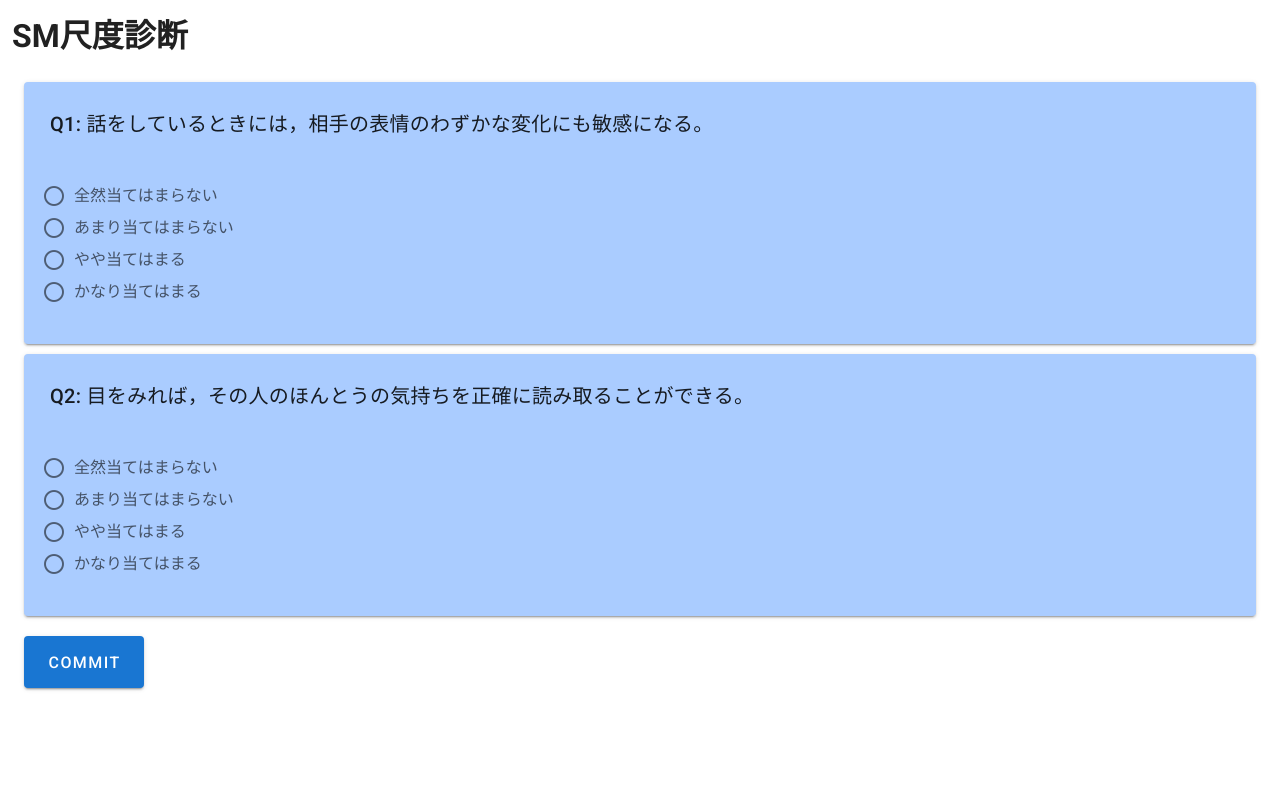
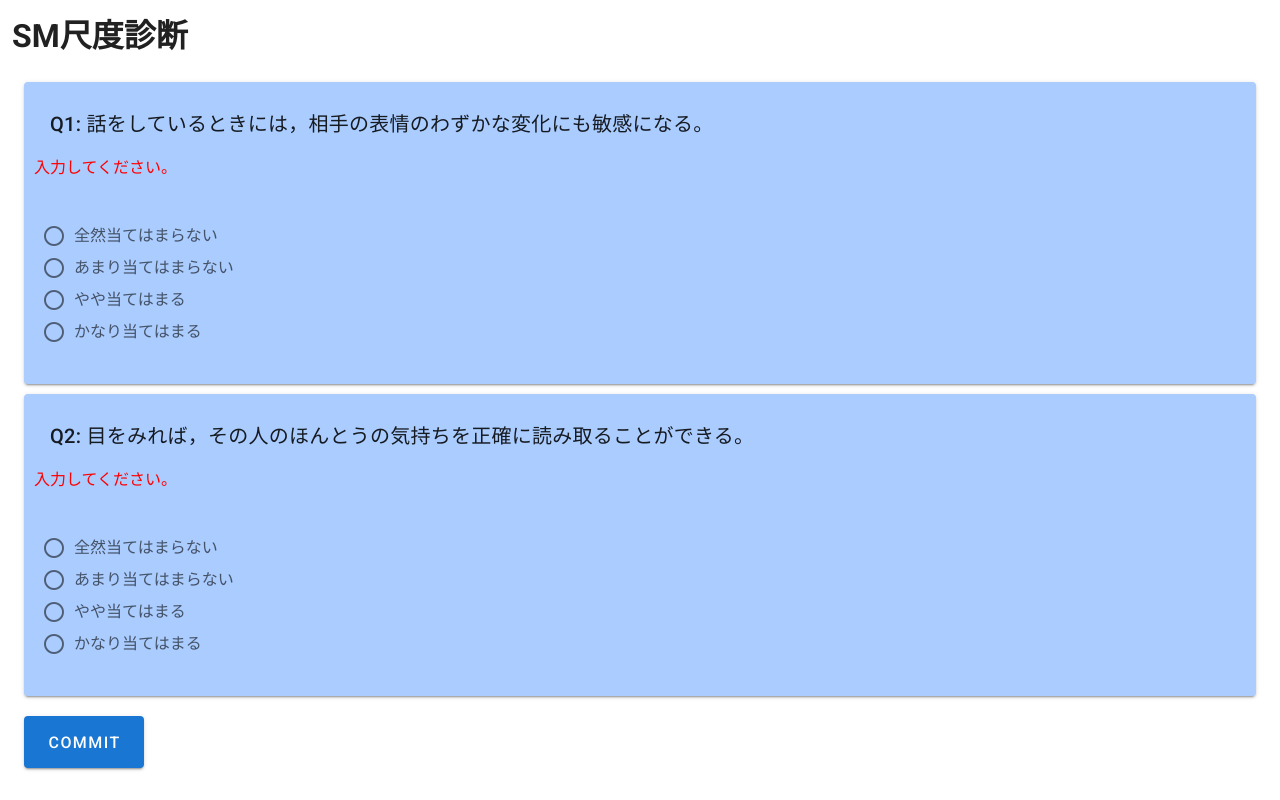
Before and after one commit to liszwork/DiagnoseU, a Vue app: page / in a window 1280 px wide. Both pictures are taken after a click on the button "COMMIT". Built offline with nearby package versions, Linux system fonts and the light colour scheme.

Commit message:
未入力時のエラー作成

```diff
--- a/src/components/SMScale/SMScaleForm.vue
+++ b/src/components/SMScale/SMScaleForm.vue
@@ -2,6 +2,7 @@
   <v-container fluid>
     <v-card class="question" v-for="item in items" :key="item.id" color="#AACCFF">
       <v-card-title>Q{{ item.id }}: {{ item.question }}</v-card-title>
+      <p class="error-text" v-if="validation(item.select)">入力してください。</p>
       <v-card-actions>
         <v-radio-group v-model="item.select">
           <v-radio v-for="(answer, index) in answers" :key="answer" :label="answer" :value="index"></v-radio>
@@ -26,19 +27,27 @@ export default {
     "answers",
     "point",
   ],
+  computed: {
+  },
   data() {
     return {
+      radioConstant: {
+        default: -1,
+        error: -2,
+      },
     };
   },
   methods: {
     onAnswer(event) {
+      // 結果に進んでもいい？
       var isOK = true;
       var sumPt = 0;
       for (let i = 0; i < this.items.length; i++) {
         const item = this.items[i];
         if (item.select < 0) {
+          // 発見したら留まる&対象要素をエラーにする
           isOK = false;
-          break;
+          item.select = -2;
         }
         sumPt += (item.select + 1);
       }
@@ -47,7 +56,11 @@ export default {
       if (isOK) {
         this.$emit('commit', sumPt);
       }
-    }
+    },
+    validation(select) {
+      // ラジオボタンエラー判定
+      return (select == -2);
+    },
   }
 };
 </script>
@@ -63,4 +76,7 @@ export default {
   text-align: center;
   margin-top: 10px;
 }
+.error-text {
+  color: red;
+}
 </style>
```
